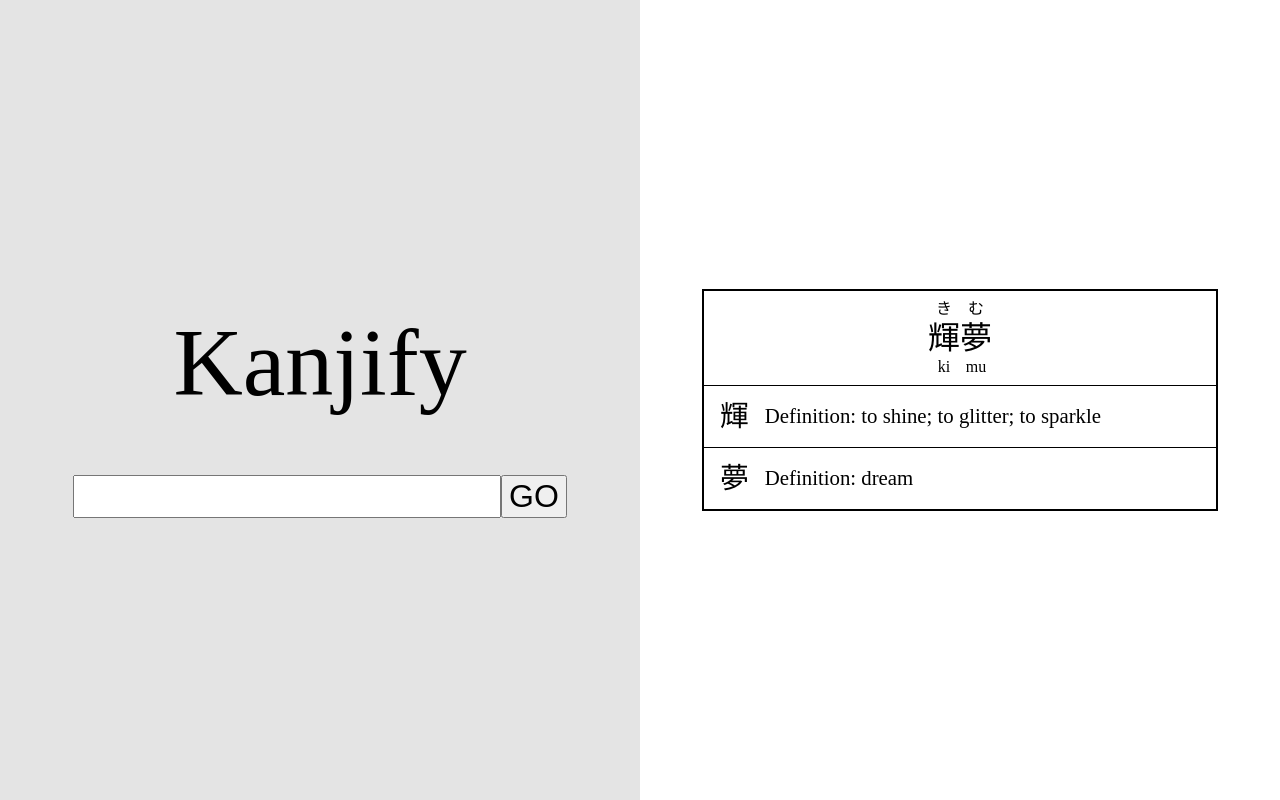
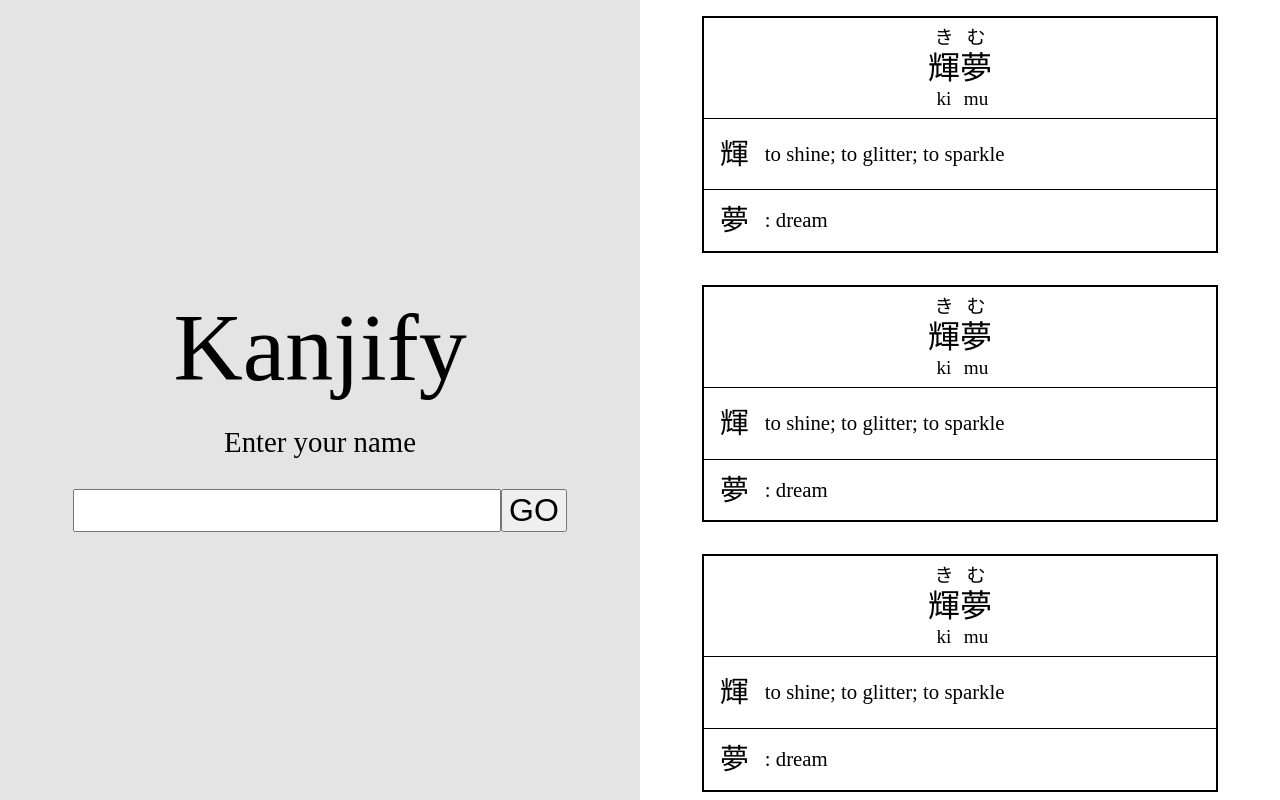
Before and after one commit to kimly888/Kanjify, a React (Create React App) app in the folder client/: page / in a window 1280 px wide. Built offline with nearby package versions, Linux system fonts and the light colour scheme.

Commit message:
Feat/Style: Add KanjiCard component and separate styling / Add instruction to header

```diff
--- a/client/src/components/Header.jsx
+++ b/client/src/components/Header.jsx
@@ -6,6 +6,7 @@ const Header = () => {
   return (
     <header>
       <h1 className="title">Kanjify</h1>
+      <h2>Enter your name</h2>
       <Name />
     </header>
   );
--- /dev/null
+++ b/client/src/components/KanjiCard.css
@@ -0,0 +1,39 @@
+.kanji-card {
+  width: 80%;
+  display: flex;
+  flex-direction: column;
+  align-items: center;
+  border: 2px solid black;
+  margin: 1rem 0;
+}
+
+.kanji-name {
+  display: flex;
+  padding: 10px;
+}
+
+.kanji-character-wrapper {
+  display: flex;
+  flex-direction: column;
+  align-items: center;
+}
+
+.kanji {
+  margin: 0.3rem 0;
+}
+
+.kanji-name-info {
+  width: 100%;
+  display: flex;
+  flex-direction: column;
+}
+
+.kanji-character-breakdown {
+  display: flex;
+  align-items: center;
+  border-top: 1px solid black;
+}
+
+.kanji-character {
+  padding: 1rem;
+}
--- /dev/null
+++ b/client/src/components/KanjiCard.jsx
@@ -0,0 +1,44 @@
+import React from "react";
+import "./KanjiCard.css";
+
+// Props to be passed: kanji, furigana, romaji, definition
+
+const KanjiCard = () => {
+  return (
+    <article className="kanji-card">
+      <div className="kanji-name">
+        <div className="kanji-character-wrapper">
+          <h3 className="furigana">き</h3>
+          <h1 className="kanji">輝</h1>
+          <h3 className="romaji">ki</h3>
+        </div>
+        <div className="kanji-character-wrapper">
+          <h3 className="furigana">む</h3>
+          <h1 className="kanji">夢</h1>
+          <h3 className="romaji">mu</h3>
+        </div>
+      </div>
+
+      <div className="kanji-name-info">
+        <div className="kanji-character-breakdown">
+          <div className="kanji-character">
+            <h2 className="kanji">輝</h2>
+          </div>
+          <div className="kanji-description">
+              <p>to shine; to glitter; to sparkle</p>
+          </div>
+        </div>
+        <div className="kanji-character-breakdown">
+          <div className="kanji-character">
+            <h2>夢</h2>
+          </div>
+          <div className="kanji-description">
+              <p>: dream</p>
+          </div>
+        </div>
+      </div>
+    </article>
+  );
+};
+
+export default KanjiCard;
--- a/client/src/components/Main.css
+++ b/client/src/components/Main.css
@@ -7,10 +7,10 @@ h2 {
 }
 
 h3 {
-  font-size: 1rem;
+  font-size: 1.2rem;
 }
 
-li {
+p {
   font-size: 1.3rem;
 }
 
@@ -20,45 +20,5 @@ li {
   overflow: auto;
   display: flex;
   flex-direction: column;
-  justify-content: center;
   align-items: center;
 }
-
-.kanji-card {
-  width: 80%;
-  display: flex;
-  flex-direction: column;
-  align-items: center;
-  border: 2px solid black;
-}
-
-.kanji-name {
-  display: flex;
-  padding: 10px;
-}
-
-.kanji-character-wrapper {
-  display: flex;
-  flex-direction: column;
-  align-items: center;
-}
-
-.kanji {
-  margin: 0.3rem 0;
-}
-
-.kanji-name-info {
-  width: 100%;
-  display: flex;
-  flex-direction: column;
-}
-
-.kanji-character-breakdown {
-  display: flex;
-  align-items: center;
-  border-top: 1px solid black;
-}
-
-.kanji-character {
-  padding: 1rem;
-}
--- a/client/src/components/Main.jsx
+++ b/client/src/components/Main.jsx
@@ -1,45 +1,13 @@
 import React from "react";
 import "./Main.css";
+import KanjiCard from './KanjiCard'
 
 const Main = () => {
   return (
     <section className="main-container">
-      <article className="kanji-card">
-        <div className="kanji-name">
-          <div className="kanji-character-wrapper">
-            <h3 className="furigana">き</h3>
-            <h1 className="kanji">輝</h1>
-            <h3 className="romaji">ki</h3>
-          </div>
-          <div className="kanji-character-wrapper">
-            <h3 className="furigana">む</h3>
-            <h1 className="kanji">夢</h1>
-            <h3 className="romaji">mu</h3>
-          </div>
-        </div>
-        <div className="kanji-name-info">
-          <div className="kanji-character-breakdown">
-            <div className="kanji-character">
-              <h2>輝</h2>
-            </div>
-            <div className="kanji-description">
-              <ul>
-                <li>Definition: to shine; to glitter; to sparkle</li>
-              </ul>
-            </div>
-          </div>
-          <div className="kanji-character-breakdown">
-            <div className="kanji-character">
-              <h2>夢</h2>
-            </div>
-            <div className="kanji-description">
-              <ul>
-                <li>Definition: dream</li>
-              </ul>
-            </div>
-          </div>
-        </div>
-      </article>
+      <KanjiCard />
+      <KanjiCard />
+      <KanjiCard />
     </section>
   );
 };
```
